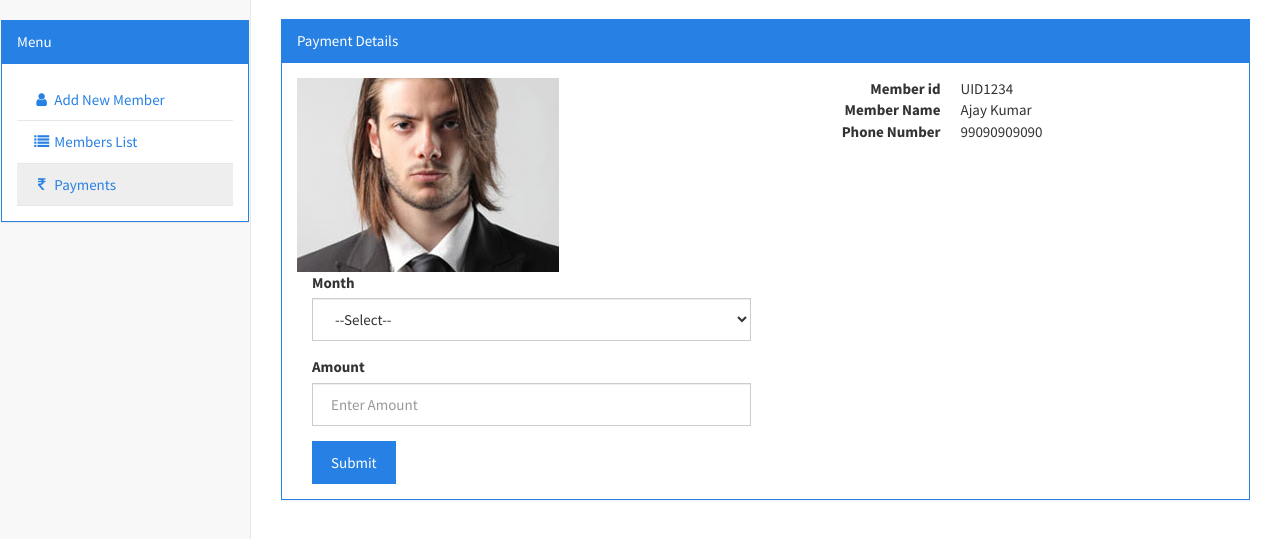
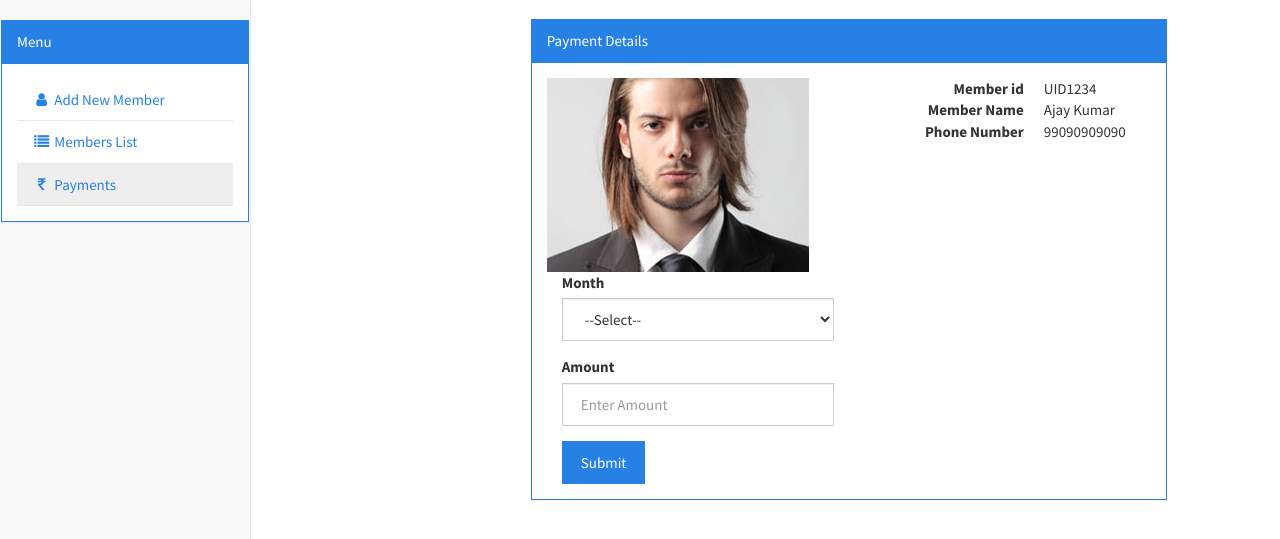
Before and after one commit to dotlaksh/sunshine, a plain HTML site: page payments.html in a window 1280 px wide. Shown: the part 53-592 px from the top of the page. Drawn offline with Linux system fonts and the light colour scheme.

Commit message:
Update payments.html

```diff
--- a/payments.html
+++ b/payments.html
@@ -82,7 +82,7 @@
         <div id="page-wrapper">
                 <br/>
                 <div class="row">
-                    <div class="col-lg-12">
+                    <div class="col-lg-8 col-lg-offset-3">
                         <div class="panel panel-primary">
                             <div class="panel-heading">
                                 Payment Details
```
